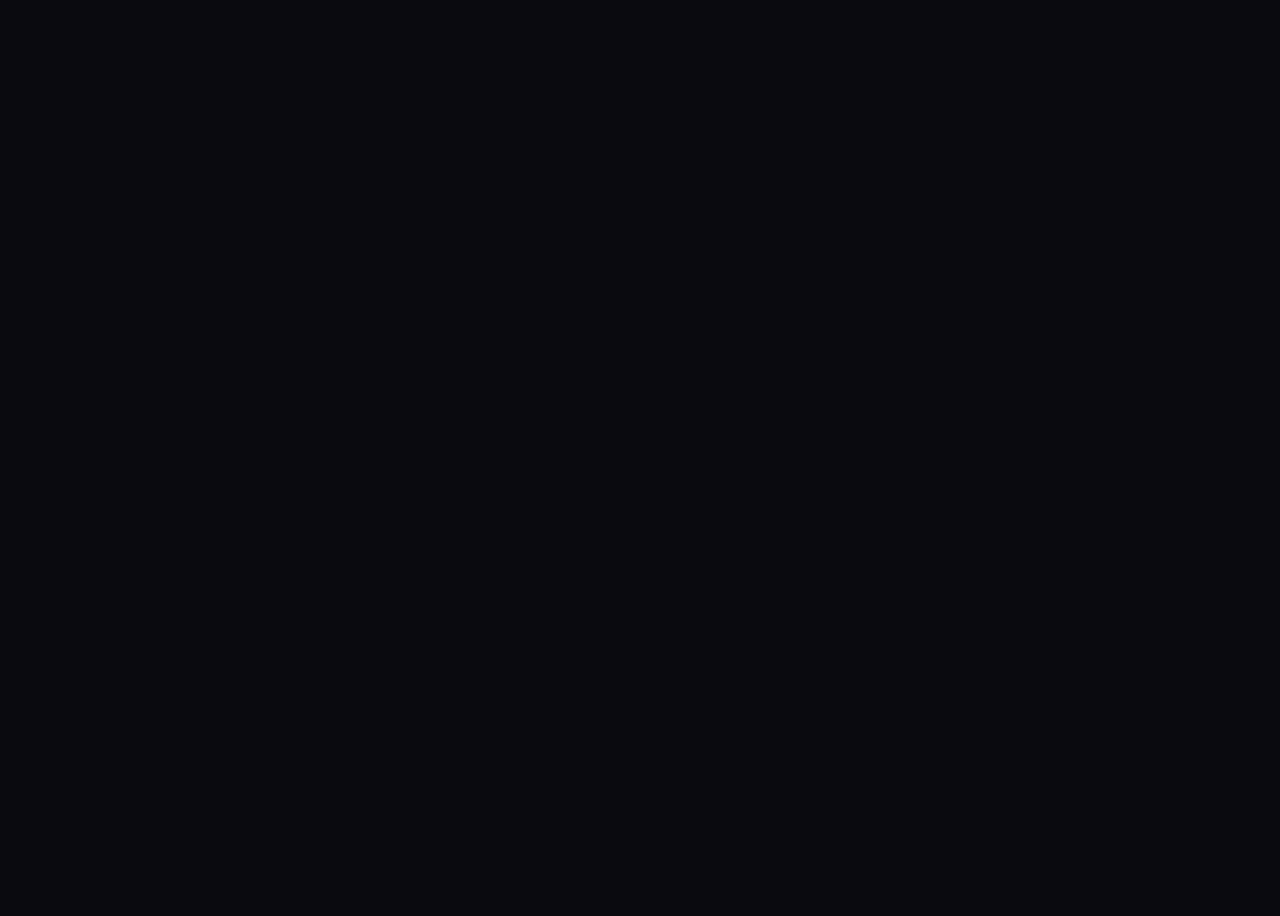
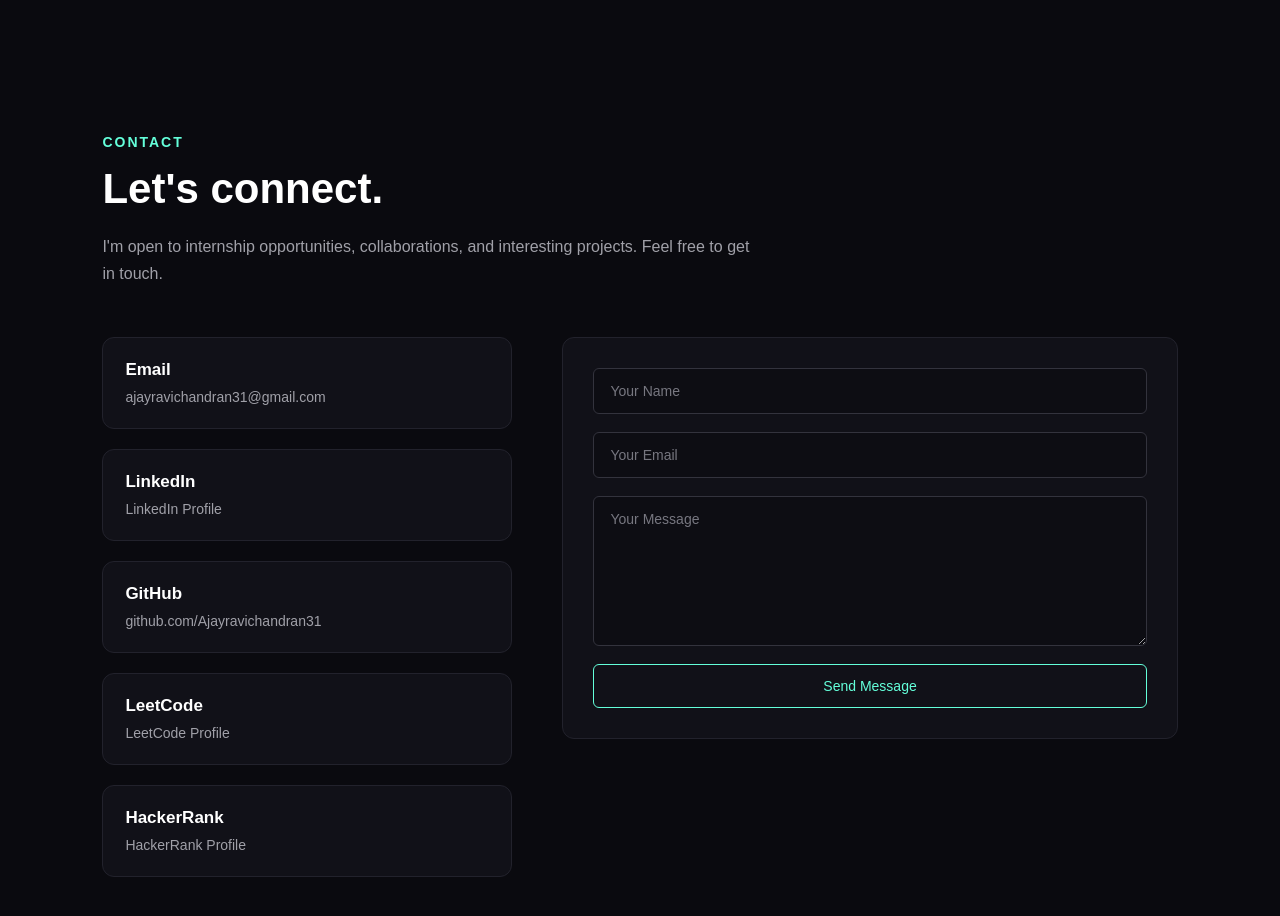
Before and after one commit to Ajayravichandran31/Ajay-portfolio, a React app in the folder frontend/: page / in a window 1280 px wide. Shown: the part 4860-5776 px from the top of the page. Before the commit the page ends 4894 px from the top, so only its background shows below. Built offline with nearby package versions, Linux system fonts and the light colour scheme; the HTML template or start-up script is replaced by a standard one.

Commit message:
Add contact section

```diff
--- a/frontend/src/App.css
+++ b/frontend/src/App.css
@@ -740,3 +740,152 @@ main {
   background: #64ffda;
   color: #0a0a0f;
 }
+/* =========================
+   Contact Section
+========================= */
+
+.contact-section {
+  padding: 100px 8%;
+  background: #0a0a0f;
+}
+
+.contact-container {
+  max-width: 1100px;
+  margin: 0 auto;
+}
+
+.contact-container h2 {
+  font-size: 42px;
+  margin-bottom: 20px;
+}
+
+.contact-intro {
+  color: #a0a0a8;
+  font-size: 16px;
+  line-height: 1.7;
+  max-width: 650px;
+  margin-bottom: 50px;
+}
+
+.contact-content {
+  display: grid;
+  grid-template-columns: 0.8fr 1.2fr;
+  gap: 50px;
+  align-items: start;
+}
+
+/* Contact Information */
+
+.contact-info {
+  display: flex;
+  flex-direction: column;
+  gap: 20px;
+}
+
+.contact-item {
+  background: #111118;
+  border: 1px solid #22222c;
+  border-radius: 12px;
+  padding: 22px;
+  transition: 0.3s ease;
+}
+
+.contact-item:hover {
+  border-color: #64ffda;
+  transform: translateY(-3px);
+}
+
+.contact-item h3 {
+  font-size: 17px;
+  margin-bottom: 8px;
+}
+
+.contact-item a {
+  color: #a0a0a8;
+  text-decoration: none;
+  font-size: 14px;
+  transition: 0.3s ease;
+}
+
+.contact-item a:hover {
+  color: #64ffda;
+}
+
+/* Contact Form */
+
+.contact-form {
+  background: #111118;
+  border: 1px solid #22222c;
+  border-radius: 12px;
+  padding: 30px;
+  display: flex;
+  flex-direction: column;
+  gap: 18px;
+}
+
+.contact-form input,
+.contact-form textarea {
+  width: 100%;
+  padding: 14px 16px;
+  background: #0d0d13;
+  border: 1px solid #33333d;
+  border-radius: 6px;
+  color: #ffffff;
+  font-family: inherit;
+  font-size: 14px;
+  outline: none;
+  transition: 0.3s ease;
+}
+
+.contact-form input::placeholder,
+.contact-form textarea::placeholder {
+  color: #777780;
+}
+
+.contact-form input:focus,
+.contact-form textarea:focus {
+  border-color: #64ffda;
+}
+
+.contact-form textarea {
+  resize: vertical;
+  min-height: 150px;
+}
+
+.contact-form button {
+  padding: 13px 22px;
+  background: transparent;
+  border: 1px solid #64ffda;
+  border-radius: 6px;
+  color: #64ffda;
+  font-size: 14px;
+  font-weight: 500;
+  cursor: pointer;
+  transition: 0.3s ease;
+}
+
+.contact-form button:hover {
+  background: #64ffda;
+  color: #0a0a0f;
+}
+
+/* Mobile */
+
+@media (max-width: 768px) {
+  .contact-section {
+    padding: 80px 6%;
+  }
+
+  .contact-container h2 {
+    font-size: 32px;
+  }
+
+  .contact-content {
+    grid-template-columns: 1fr;
+    gap: 30px;
+  }
+
+  .contact-form {
+    padding: 25px;
+  }
+}
--- a/frontend/src/App.jsx
+++ b/frontend/src/App.jsx
@@ -4,6 +4,7 @@ import Skills from "./components/Skills";
 import Projects from "./components/Projects";
 import Education from "./components/Education";
 import Certifications from "./components/Certifications";
+import Contact from "./components/Contact";
 import "./App.css";
 
 function App() {
@@ -54,6 +55,7 @@ function App() {
         <Projects />
         <Education />
         <Certifications />
+        <Contact />
 
       </main>
     </>
--- /dev/null
+++ b/frontend/src/components/Contact.jsx
@@ -0,0 +1,102 @@
+function Contact() {
+  return (
+    <section id="contact" className="contact-section">
+      <div className="contact-container">
+
+        <p className="section-label">CONTACT</p>
+
+        <h2>Let's connect.</h2>
+
+        <p className="contact-intro">
+          I'm open to internship opportunities, collaborations, and
+          interesting projects. Feel free to get in touch.
+        </p>
+
+        <div className="contact-content">
+
+          <div className="contact-info">
+
+            <div className="contact-item">
+              <h3>Email</h3>
+              <a href="mailto:ajayravichandran31@gmail.com">
+                ajayravichandran31@gmail.com
+              </a>
+            </div>
+
+            <div className="contact-item">
+              <h3>LinkedIn</h3>
+              <a
+                href="https://www.linkedin.com/in/ajay-r-9a9391362/"
+                target="_blank"
+                rel="noreferrer"
+              >
+                LinkedIn Profile
+              </a>
+            </div>
+
+            <div className="contact-item">
+              <h3>GitHub</h3>
+              <a
+                href="https://github.com/Ajayravichandran31"
+                target="_blank"
+                rel="noreferrer"
+              >
+                github.com/Ajayravichandran31
+              </a>
+            </div>
+
+            <div className="contact-item">
+              <h3>LeetCode</h3>
+              <a
+                href="https://leetcode.com/u/_ajay_R_/"
+                target="_blank"
+                rel="noreferrer"
+              >
+                LeetCode Profile
+              </a>
+            </div>
+
+            <div className="contact-item">
+              <h3>HackerRank</h3>
+              <a
+                href="https://www.hackerrank.com/profile/ajayravichandra4"
+                target="_blank"
+                rel="noreferrer"
+              >
+                HackerRank Profile
+              </a>
+            </div>
+
+          </div>
+
+          <form className="contact-form">
+
+            <input
+              type="text"
+              placeholder="Your Name"
+            />
+
+            <input
+              type="email"
+              placeholder="Your Email"
+            />
+
+            <textarea
+              rows="6"
+              placeholder="Your Message"
+            ></textarea>
+
+            <button type="submit">
+              Send Message
+            </button>
+
+          </form>
+
+        </div>
+
+      </div>
+    </section>
+  );
+}
+
+export default Contact;
```
